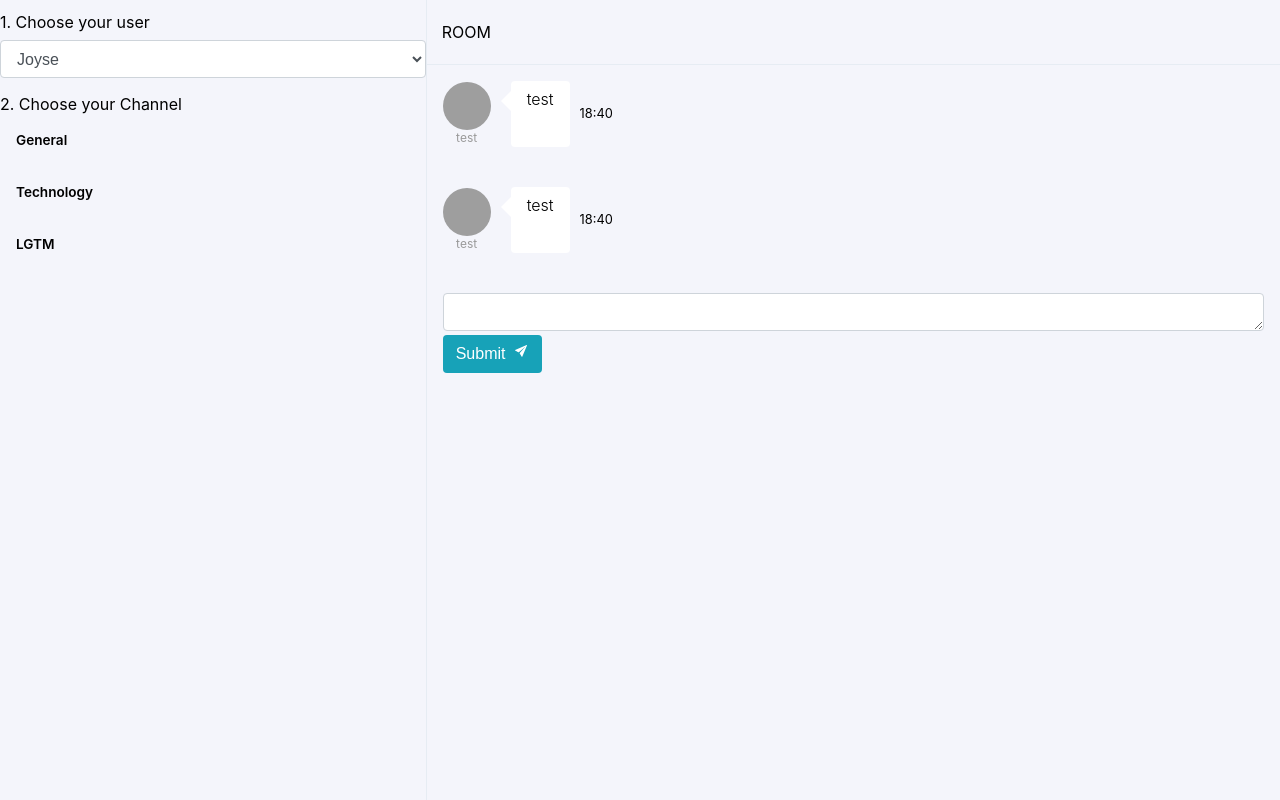
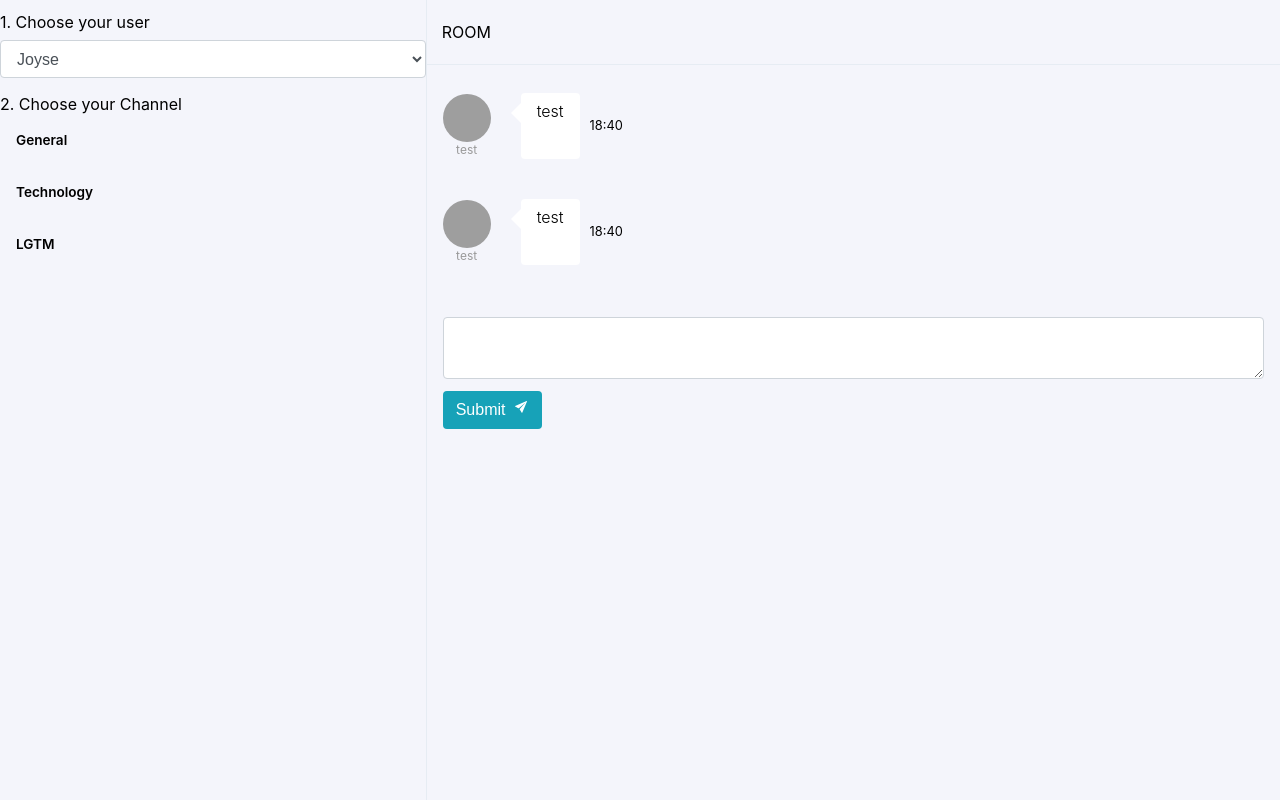
Before and after one commit to TOEYTANAPA/react-chat-app, a React (Create React App) app: page / in a window 1280 px wide. Built offline with nearby package versions, Linux system fonts and the light colour scheme; grey boxes are pictures that could not be loaded.

Commit message:
styles : add chat styles

```diff
--- a/src/pages/styles.js
+++ b/src/pages/styles.ts
@@ -1,3 +1,4 @@
+import { ApolloError } from "@apollo/client";
 import styled from "styled-components";
 
 export const Container = styled.div`
@@ -18,24 +19,30 @@ export const Header = styled.div`
 
 export const ChatConatiner = styled.div`
   padding: 1rem;
+  overflow: auto;
 `;
 export const ChatBox = styled.div``;
 export const ChatTime = styled.div`
-  margin-left: 10px;
+  /* margin-left: 10px; */
   font-size: 0.8rem;
 `;
 export const Messages = styled.ul`
   list-style-type: none;
   margin: 0;
   padding: 0;
+  margin-top: 12px;
 `;
-export const List = styled.li`
+
+export const List = styled.li<{ sender: boolean }>`
   display: flex;
-  flex-direction: row;
+  flex-direction: ${({ sender }) => (sender ? "row-reverse" : "row")};
   align-items: center;
   margin-bottom: 40px;
 `;
-
+export const Icon = styled.div<{ error: boolean }>`
+  color: ${({ error }) => (error ? "#b71e3c" : "#9ec94a")};
+  margin: 0 10px;
+`;
 export const ChatHistory = styled.div``;
 export const ChatText = styled.div`
   padding: 0.4rem 1rem;
@@ -45,6 +52,7 @@ export const ChatText = styled.div`
   line-height: 150%;
   position: relative;
   height: 53px;
+  margin: 0 10px;
 
   &:before {
     content: "";
@@ -57,10 +65,11 @@ export const ChatText = styled.div`
     border-color: transparent #ffffff transparent transparent;
   }
 `;
+
 export const TextArea = styled.textarea`
   width: 100%;
   box-sizing: border-box;
-  height: calc(1.5em + 0.75rem + 2px);
+  /* height: calc(1.5em + 0.75rem + 2px); */
   padding: 0.375rem 0.75rem;
   font-size: 1rem;
   font-weight: 400;
@@ -71,5 +80,7 @@ export const TextArea = styled.textarea`
   background-clip: padding-box;
   border: 1px solid #ced4da;
   border-radius: 0.25rem;
+  margin-top: 12px;
+  margin-bottom: 8px;
   transition: border-color 0.15s ease-in-out, box-shadow 0.15s ease-in-out;
 `;
```
